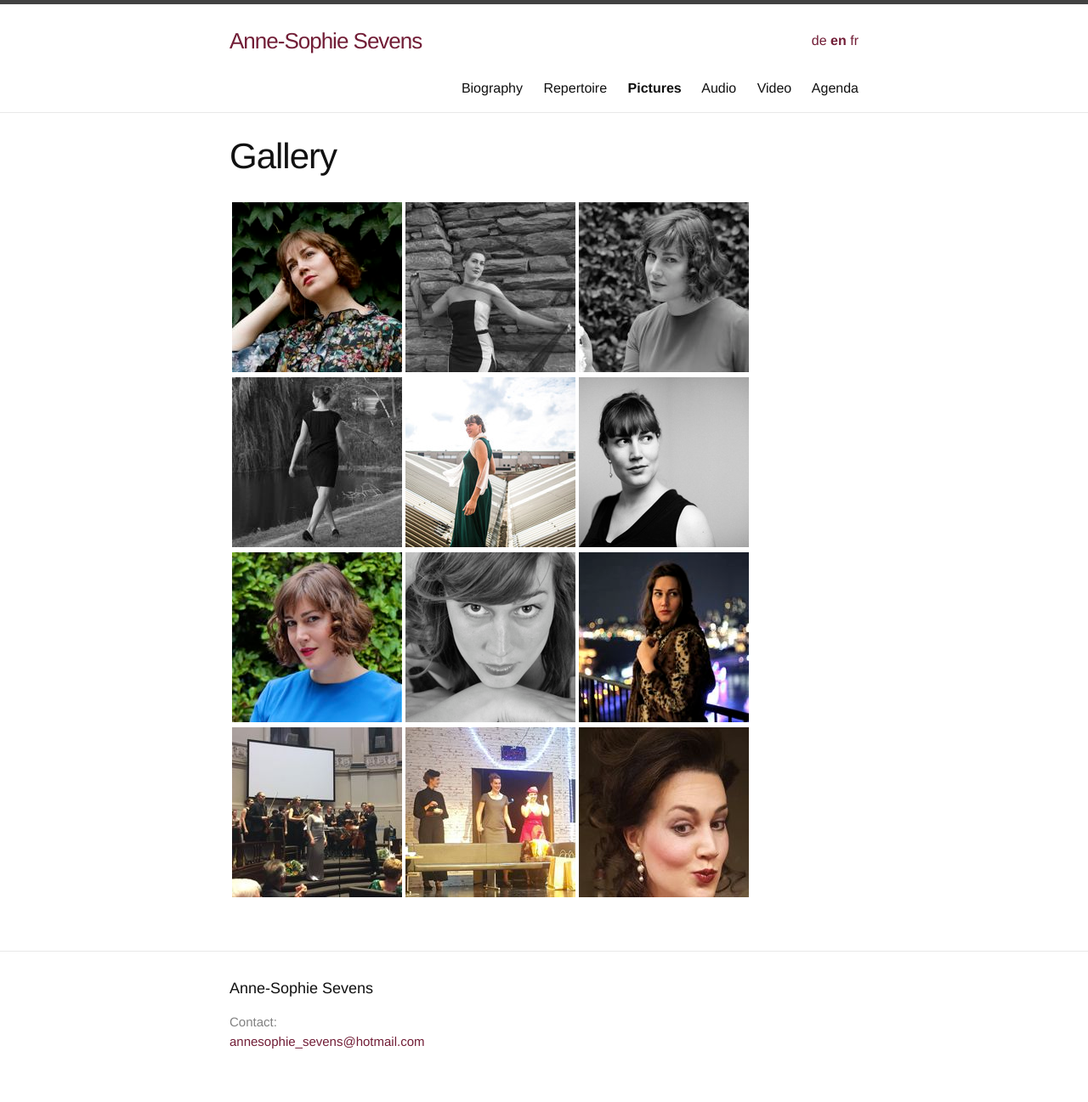
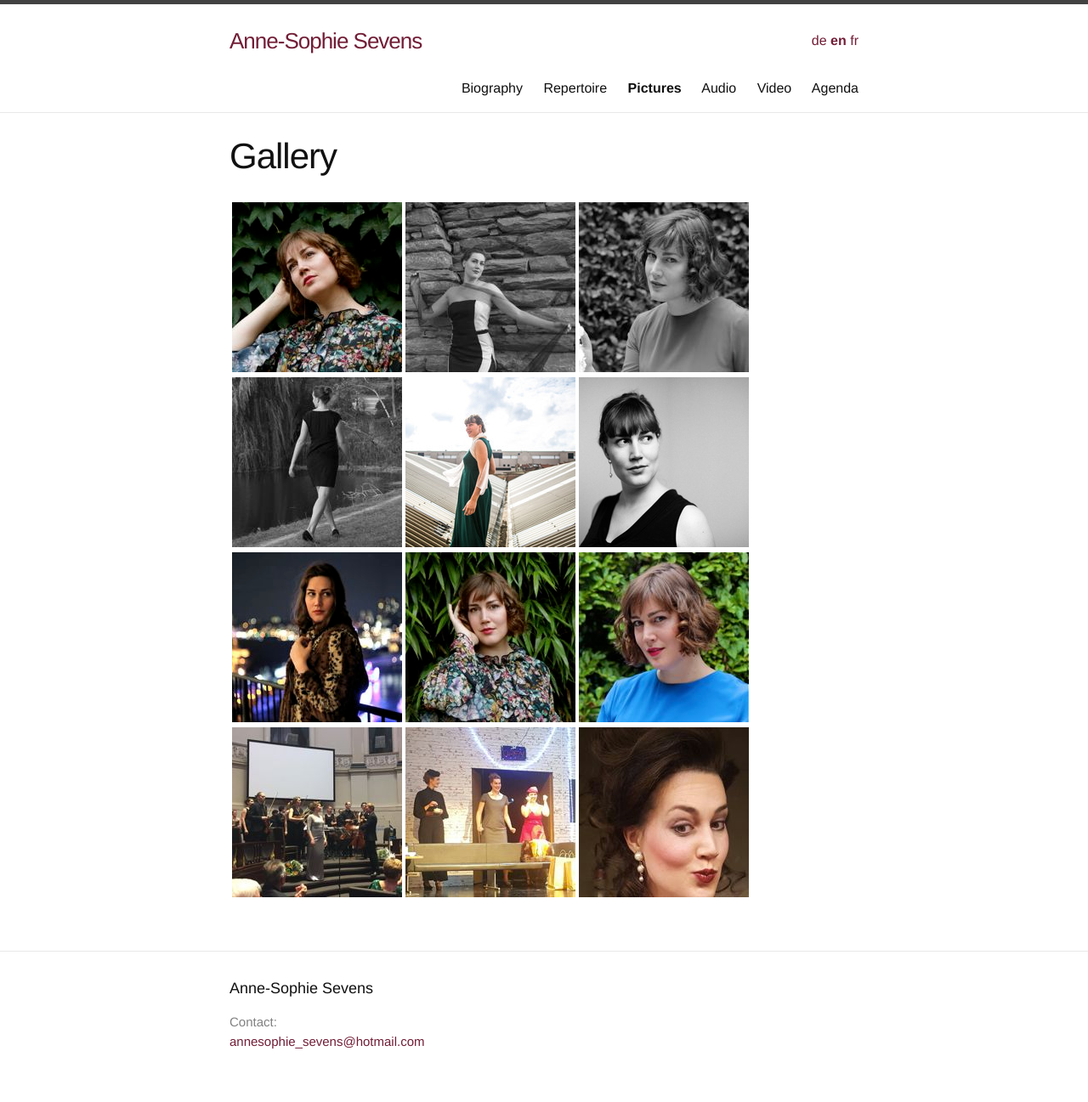
Before and after one commit to annesophie-sevens/annesophie-sevens.github.io, a Jekyll site: the page built from pictures-en.md, in a window 1280 px wide. Shown: the whole page at 85% size. Built offline with Jekyll 4.4.1, drawn with Linux system fonts in a browser that asks for light colours.

Commit message:
Update pictures-en.md

```diff
--- a/pictures-en.md
+++ b/pictures-en.md
@@ -9,6 +9,6 @@
 
 | <a href="/assets/LOOP.jpg"> ![]({{ site.baseurl }}/assets/LOOP 1.jpg) </a> | <a href="/assets/2.jpg"> ![]({{ site.baseurl }}/assets/2-thumbnail.jpg) </a> | <a href="/assets/6.jpg">![]({{ site.baseurl }}/assets/6-thumbnail.jpg) </a> |
 
-|  <a href="/assets/25.JPG">  ![]({{ site.baseurl }}/assets/25_thumbnail.jpg) </a> | <a href="/assets/picture1.jpg"> ![]({{ site.baseurl }}/assets/picture1-thumbnail.jpg) </a>|<a href="/assets/b2.jpg"> ![]({{ site.baseurl }}/assets/b2-thumbnail.jpg) </a>|
+|  <a href="/assets/b2.jpg">  ![]({{ site.baseurl }}/assets/b2-thumbnail.jpg) </a> | <a href="/assets/HAND 1.JPG"> ![]({{ site.baseurl }}/assets/HAND.jpg) </a>|<a href="/assets/25.JPG"> ![]({{ site.baseurl }}/assets/25_thumbnail.jpg) </a>|
 
 | <a href="/assets/aad.jpg"> ![]({{ site.baseurl }}/assets/aad-thumbnail.jpg) </a> | <a href="/assets/a15.jpg"> ![]({{ site.baseurl }}/assets/a15-thumbnail.jpg) </a> | <a href="/assets/110.jpg">  ![]({{ site.baseurl }}/assets/110-thumbnail.jpg) </a> |
```
